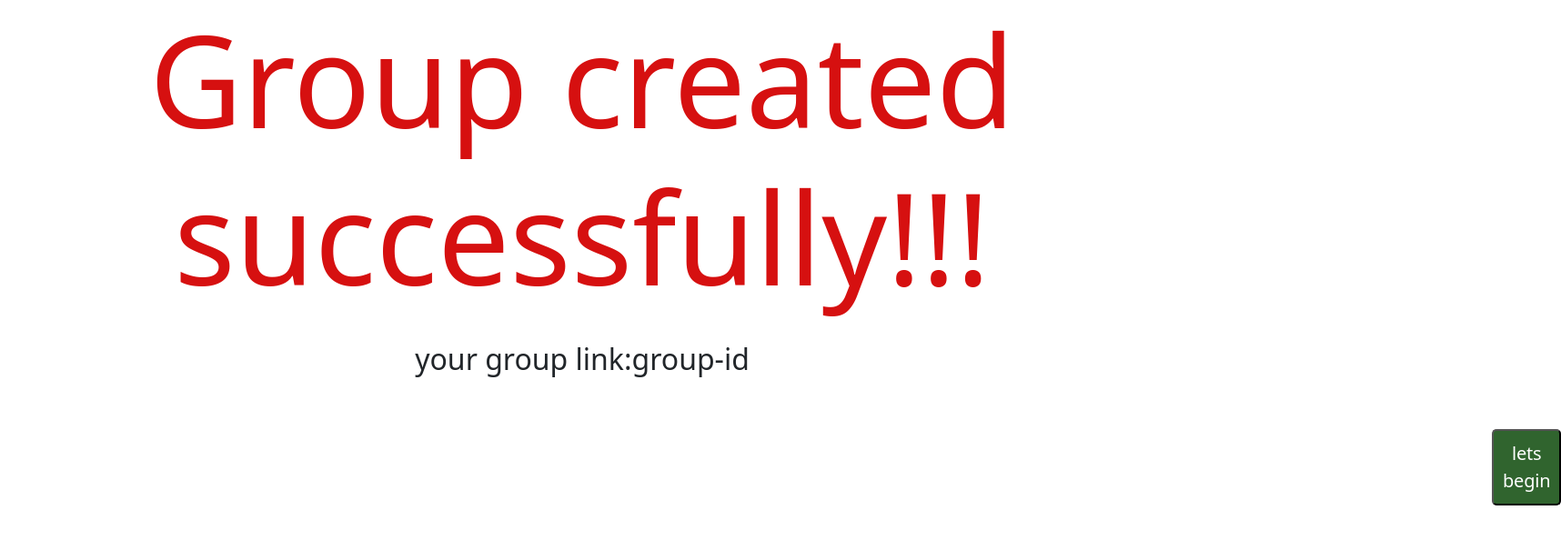
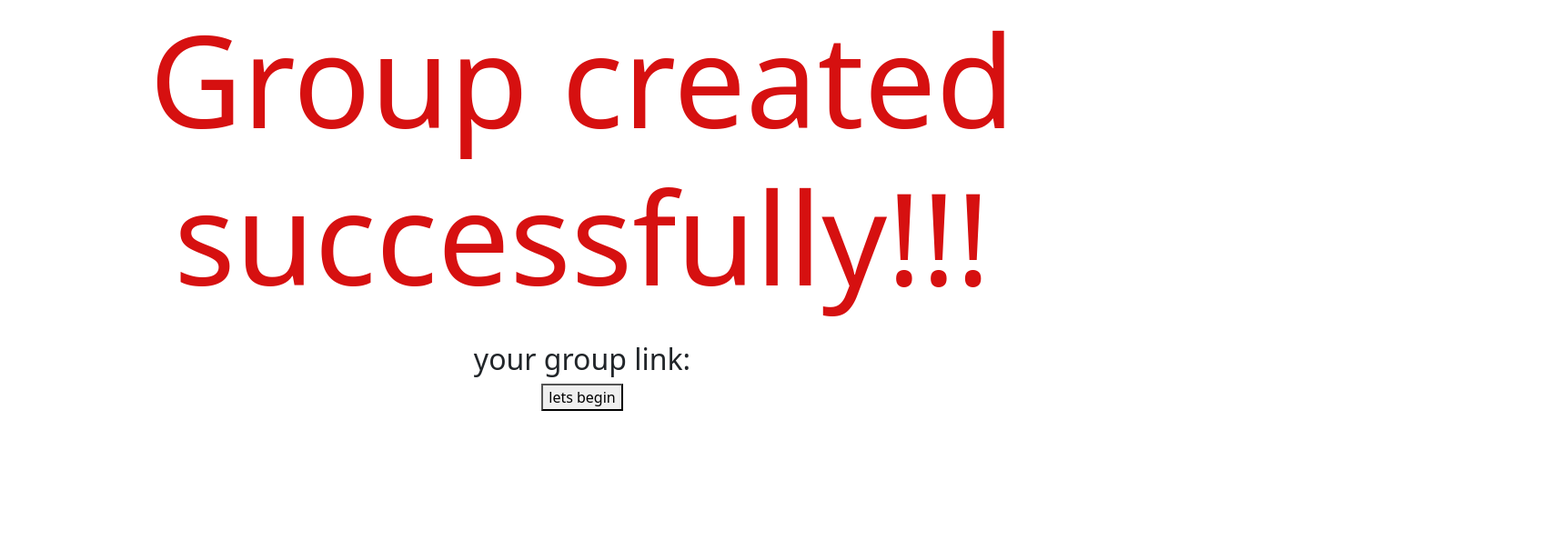
Before and after one commit to zlilyoffe/GiantDwarf, a React (Create React App) app in the folder giantdwarf/: page /LinkPage in a window 1280 px wide. Shown: the top 594 px of the page at 91% size, 1716 px wide, since content can reach past the window. Built offline with nearby package versions, Linux system fonts and the light colour scheme; no server answers.

Commit message:
Displays codeResult in linkPage

```diff
--- a/giantdwarf/src/screens/CreateNewGroup/CreateNewGroup.js
+++ b/giantdwarf/src/screens/CreateNewGroup/CreateNewGroup.js
@@ -31,7 +31,6 @@ function CreateNewGroup() {
     );
     groupId = response.data.id;
     if (groupId) {
-      console.log(groupId);
       storeId.setCurrentGroupId(groupId);
       history.push('/LinkPage');
     } else {
--- a/giantdwarf/src/screens/LinkPage/LinkPage.js
+++ b/giantdwarf/src/screens/LinkPage/LinkPage.js
@@ -1,42 +1,27 @@
-// import axios from 'axios';
+import axios from 'axios';
 import { observer } from 'mobx-react-lite';
-import React from 'react';
+import React, { useState } from 'react';
 import { Link } from 'react-router-dom';
 import { useStore } from '../../helpers/useStore';
 
-// let groupId = {};
-// const response = await axios.post(
-//   'http://localhost:4000/api/CreateNewGroup',
-//   registered
-// );
-
 const LinkPage = () => {
   const store = useStore();
-  // const response = await axios.post(
-  //   'http://localhost:4000/api/LinkPage',
-  //    store.currentGroupId
-  // );
-  // console.log(response);
-  // const codeResult = response.data.code
-
-//   React.useEffect(() => {
-//     fetch('http://localhost:4000/api/LinkPage')
-//       .then(res => {
-//         res.json();
-//       })
-//       .then(data => {
-//         console.log(data);
-//   })
-// }, []);
+  const [codeResult, setCodeResult] = useState('');
+  React.useEffect(() => {
+    (async () => {
+      const response = await axios.post('http://localhost:4000/api/LinkPage', {
+        groupId: store.currentGroupId,
+      });
+      setCodeResult(response.data.codeResult);
+    })();
+  }, []);
   return (
     <div className="joinOuterContainer">
       <div className="joinInnerContainer">
         <h1 className="heading">Group created successfully!!!</h1>
-        <h2>your group link:{store.currentGroupId}</h2>
+        <h2>your group link:{codeResult}</h2>
         <Link to={`/MyPage`}>
-          <button className={'button mt-20'} type="submit">
-            lets begin
-          </button>
+          <button type="submit">lets begin</button>
         </Link>
       </div>
     </div>
--- /dev/null
+++ b/giantdwarf/webpack.config.js
@@ -0,0 +1,3 @@
+module.exports = {
+  devtool: 'inline-source-map',
+};
```
